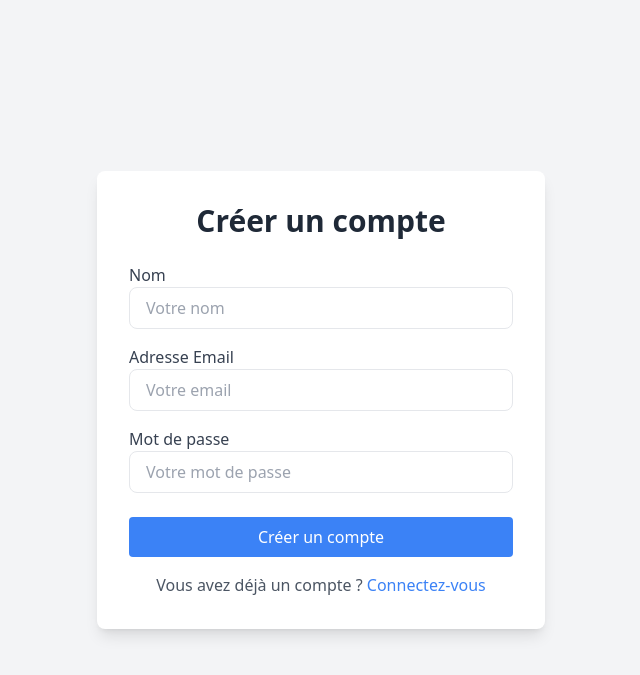
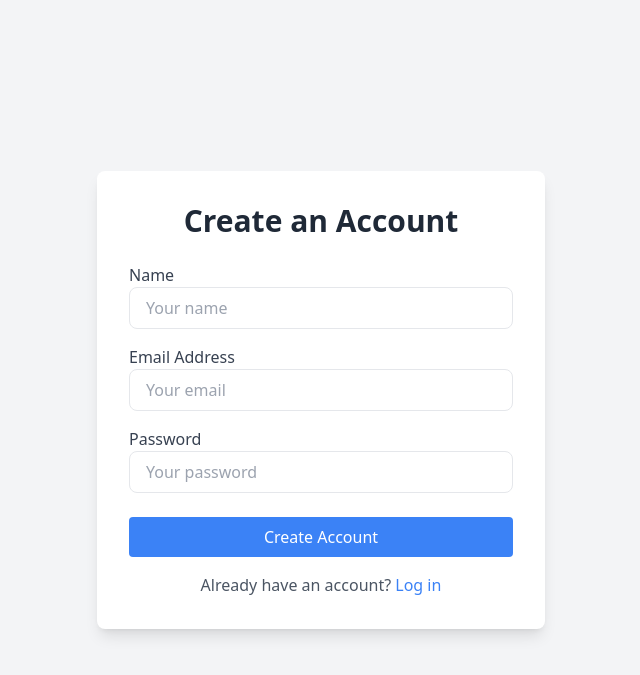
Before and after one commit to Youcode-Classe-E-2024-2025/tawba_zehaf-manager, a PHP site: page /signup.php in a window 1280 px wide. Shown: the top 675 px of the page, without its empty margins (319-959 px from the left). Run offline with PHP 8.4, Linux system fonts and the light colour scheme; some libraries are stand-ins or nearby versions.

```diff
--- a/signup.php
+++ b/signup.php
@@ -1,44 +1,44 @@
 <?php
-require_once 'config.php'; // Connexion à la base de données
+require_once 'config.php'; // Database connection
 
-// Initialisation des variables
+// Initialize variables
 $error = '';
 $success = '';
 
-// Vérifie si le formulaire est soumis
+// Check if the form is submitted
 if ($_SERVER['REQUEST_METHOD'] == 'POST') {
-    // Récupération des données du formulaire
+    // Retrieve form data
     $name = trim($_POST['name']);
     $email = trim($_POST['email']);
     $password = trim($_POST['password']);
-    $role_id = 1; // Role par défaut, 1 = "utilisateur"
+    $role_id = 1; // Default role, 1 = "user"
 
-    // Validation des champs
+    // Validate fields
     if (empty($name) || empty($email) || empty($password)) {
-        $error = "Tous les champs sont obligatoires.";
+        $error = "All fields are required.";
     } elseif (!filter_var($email, FILTER_VALIDATE_EMAIL)) {
-        $error = "Adresse email invalide.";
+        $error = "Invalid email address.";
     } elseif (strlen($password) < 6) {
-        $error = "Le mot de passe doit contenir au moins 6 caractères.";
+        $error = "Password must be at least 6 characters long.";
     } else {
         try {
-            // Vérifie si l'email existe déjà
+            // Check if the email already exists
             $stmt = $pdo->prepare("SELECT * FROM users WHERE email = :email");
             $stmt->execute(['email' => $email]);
             if ($stmt->rowCount() > 0) {
-                $error = "Cet email est déjà utilisé.";
+                $error = "This email is already in use.";
             } else {
-                // Vérifier si le role_id existe dans la table 'roles'
+                // Check if the role_id exists in the 'roles' table
                 $role_check = $pdo->prepare("SELECT * FROM roles WHERE id = :role_id");
                 $role_check->execute(['role_id' => $role_id]);
 
                 if ($role_check->rowCount() == 0) {
-                    $error = "Le rôle spécifié n'existe pas.";
+                    $error = "The specified role does not exist.";
                 } else {
-                    // Hash du mot de passe
+                    // Hash the password
                     $hashed_password = password_hash($password, PASSWORD_DEFAULT);
 
-                    // Insère l'utilisateur dans la base de données
+                    // Insert the user into the database
                     $insert_stmt = $pdo->prepare("INSERT INTO users (role_id, name, email, password)
                                                  VALUES (:role_id, :name, :email, :password)");
                     $insert_stmt->execute([
@@ -48,67 +48,67 @@ if ($_SERVER['REQUEST_METHOD'] == 'POST') {
                         'password' => $hashed_password
                     ]);
 
-                    $success = "Compte créé avec succès. Vous pouvez vous connecter.";
+                    $success = "Account created successfully. You can now log in.";
                 }
             }
         } catch (PDOException $e) {
-            $error = "Erreur lors de l'inscription : " . $e->getMessage();
+            $error = "Error during registration: " . $e->getMessage();
         }
     }
 }
 ?>
 
 <!DOCTYPE html>
-<html lang="fr">
+<html lang="en">
 <head>
     <meta charset="UTF-8">
     <meta name="viewport" content="width=device-width, initial-scale=1.0">
-    <title>Créer un compte</title>
+    <title>Create an Account</title>
     <script src="https://cdn.tailwindcss.com"></script>
 </head>
 <body class="bg-gray-100 font-sans">
     <div class="flex justify-center items-center min-h-screen">
         <div class="bg-white p-8 rounded-lg shadow-lg w-full max-w-md">
-            <h2 class="text-3xl font-bold text-center text-gray-800 mb-6">Créer un compte</h2>
+            <h2 class="text-3xl font-bold text-center text-gray-800 mb-6">Create an Account</h2>
 
-            <!-- Affichage des erreurs -->
+            <!-- Display errors -->
             <?php if ($error): ?>
                 <div class="bg-red-200 text-red-800 p-3 mb-6 rounded">
                     <?php echo htmlspecialchars($error); ?>
                 </div>
             <?php endif; ?>
 
-            <!-- Affichage du succès -->
+            <!-- Display success message -->
             <?php if ($success): ?>
                 <div class="bg-green-200 text-green-800 p-3 mb-6 rounded">
                     <?php echo htmlspecialchars($success); ?>
                 </div>
             <?php endif; ?>
 
-            <!-- Formulaire d'inscription -->
+            <!-- Registration form -->
             <form method="POST" action="signup.php">
                 <div class="mb-4">
-                    <label for="name" class="block text-gray-700">Nom</label>
-                    <input type="text" name="name" id="name" class="w-full px-4 py-2 border rounded-lg focus:outline-none focus:ring-2 focus:ring-blue-500" placeholder="Votre nom" required />
+                    <label for="name" class="block text-gray-700">Name</label>
+                    <input type="text" name="name" id="name" class="w-full px-4 py-2 border rounded-lg focus:outline-none focus:ring-2 focus:ring-blue-500" placeholder="Your name" required />
                 </div>
 
                 <div class="mb-4">
-                    <label for="email" class="block text-gray-700">Adresse Email</label>
-                    <input type="email" name="email" id="email" class="w-full px-4 py-2 border rounded-lg focus:outline-none focus:ring-2 focus:ring-blue-500" placeholder="Votre email" required />
+                    <label for="email" class="block text-gray-700">Email Address</label>
+                    <input type="email" name="email" id="email" class="w-full px-4 py-2 border rounded-lg focus:outline-none focus:ring-2 focus:ring-blue-500" placeholder="Your email" required />
                 </div>
 
                 <div class="mb-6">
-                    <label for="password" class="block text-gray-700">Mot de passe</label>
-                    <input type="password" name="password" id="password" class="w-full px-4 py-2 border rounded-lg focus:outline-none focus:ring-2 focus:ring-blue-500" placeholder="Votre mot de passe" required />
+                    <label for="password" class="block text-gray-700">Password</label>
+                    <input type="password" name="password" id="password" class="w-full px-4 py-2 border rounded-lg focus:outline-none focus:ring-2 focus:ring-blue-500" placeholder="Your password" required />
                 </div>
 
                 <button type="submit" class="w-full bg-blue-500 text-white py-2 px-4 rounded hover:bg-blue-400 transition duration-300">
-                    Créer un compte
+                    Create Account
                 </button>
             </form>
 
             <div class="mt-4 text-center">
-                <p class="text-gray-600">Vous avez déjà un compte ? <a href="login.php" class="text-blue-500">Connectez-vous</a></p>
+                <p class="text-gray-600">Already have an account? <a href="login.php" class="text-blue-500">Log in</a></p>
             </div>
         </div>
     </div>
```
Also changed, not shown: booknow.php (+29 -28 lines), login.php (+30 -30 lines).
